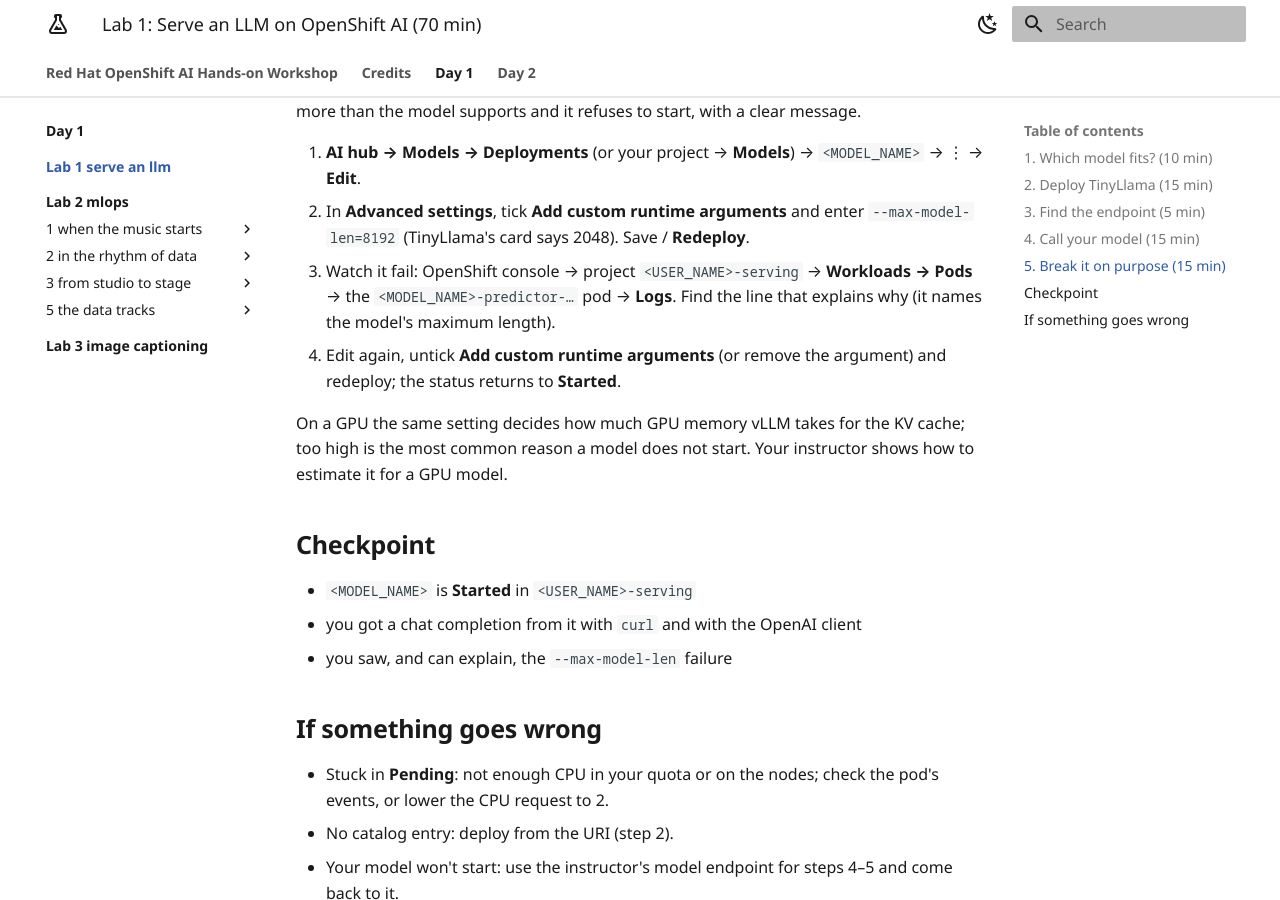
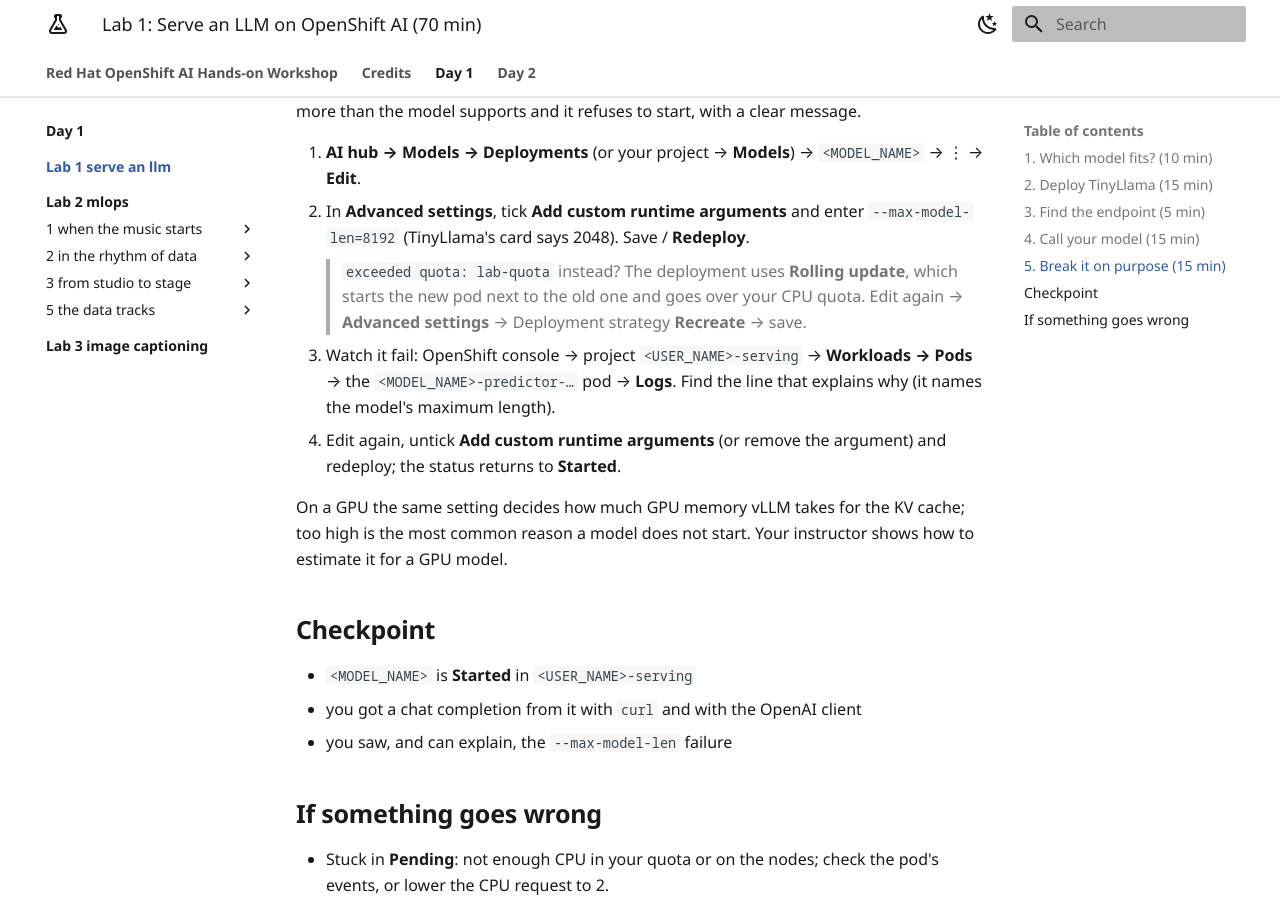
Before and after one commit to rflorenc/openshift-ai-workshop, an MkDocs documentation site: the page built from docs/day-1/lab-1-serve-an-llm/index.md, in a window 1280 px wide and 900 px high, scrolled down 5279 px. Built offline with MkDocs 1.6.1 and Material for MkDocs 9.7.7, drawn with Linux system fonts in a browser that asks for light colours.

Commit message:
Update guides

```diff
--- a/docs/day-1/lab-1-serve-an-llm/index.md
+++ b/docs/day-1/lab-1-serve-an-llm/index.md
@@ -156,6 +156,8 @@ the model supports and it refuses to start, with a clear message.
 1. **AI hub → Models → Deployments** (or your project → **Models**) → `<MODEL_NAME>` → ⋮ → **Edit**.
 2. In **Advanced settings**, tick **Add custom runtime arguments** and enter `--max-model-len=8192`
    (TinyLlama's card says 2048). Save / **Redeploy**.
+   > `exceeded quota: lab-quota` instead? The deployment uses **Rolling update**, which starts the new pod next to the
+   > old one and goes over your CPU quota. Edit again → **Advanced settings** → Deployment strategy **Recreate** → save.
 3. Watch it fail: OpenShift console → project `<USER_NAME>-serving` → **Workloads → Pods** →
    the `<MODEL_NAME>-predictor-…` pod → **Logs**. Find the line that explains why
    (it names the model's maximum length).
```
